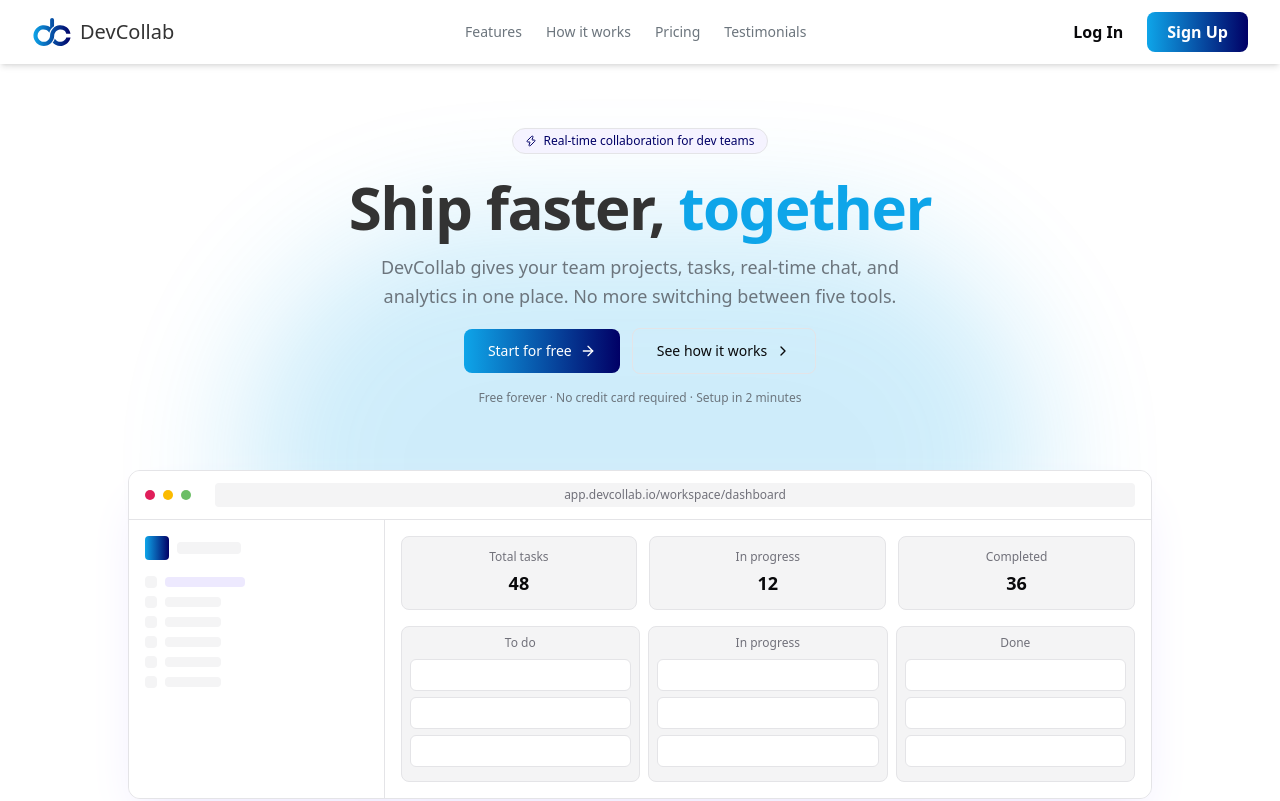
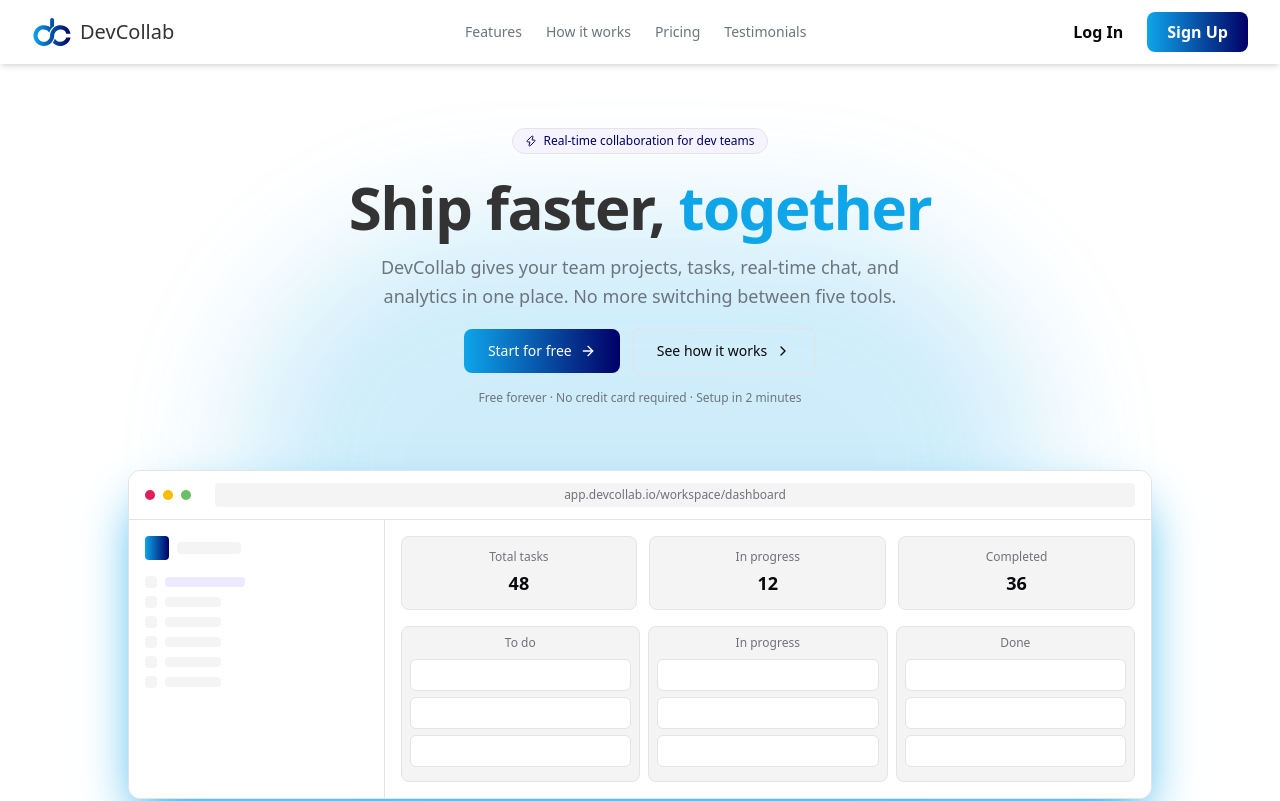
Before and after one commit to awaisfaryad25/DevCollab-FE, a Next.js app: page / in a window 1280 px wide. Shown: the top 801 px of the page. Built offline with nearby package versions, Linux system fonts and the light colour scheme.

Commit message:
hero com set

```diff
--- a/src/app/(public)/components/home/DashboardPreview.tsx
+++ b/src/app/(public)/components/home/DashboardPreview.tsx
@@ -4,7 +4,7 @@ const DashboardPreview = () => {
   return (
     <div>
       <div className="relative mx-auto mt-16 max-w-5xl">
-        <div className="overflow-hidden rounded-xl border border-border bg-muted shadow-2xl shadow-violet-100 dark:shadow-violet-900/20">
+        <div className="overflow-hidden rounded-xl border border-border bg-muted shadow-2xl shadow-primary dark:shadow-secondary/20">
 
           {/* Fake browser bar */}
           <div className="flex items-center gap-2 border-b border-border bg-background px-4 py-3">
```
